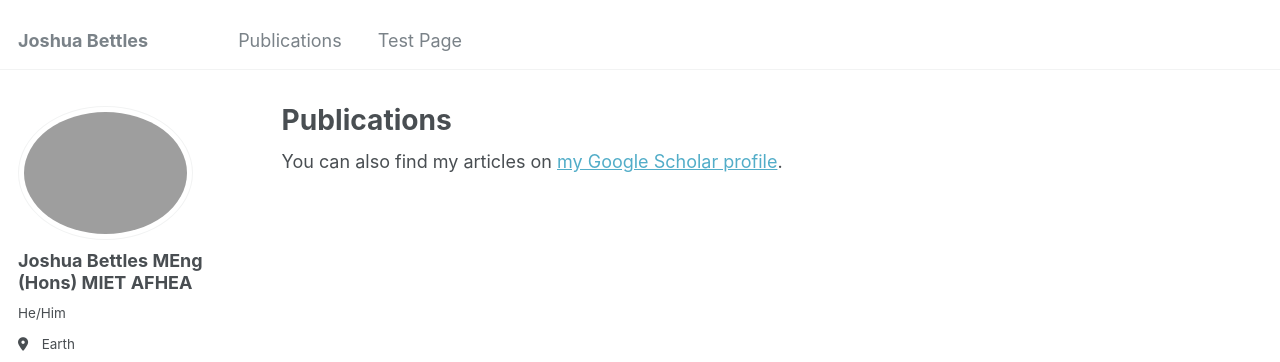
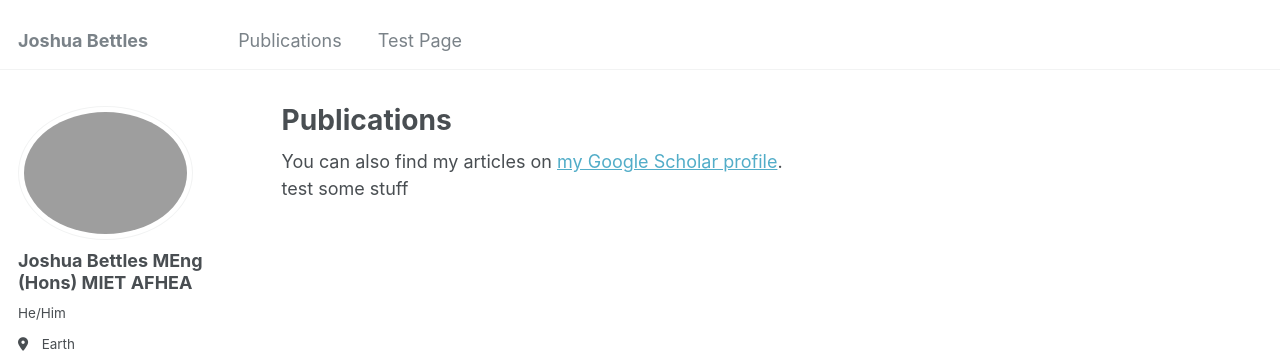
Before and after one commit to Joshua-Bettles/joshua-bettles.github.io, a Jekyll site: the page built from _pages/publications.html, in a window 1280 px wide. Shown: the top 362 px of the page. Built offline with Jekyll 4.4.1, drawn with Linux system fonts in a browser that asks for light colours; some web fonts are replaced.

Commit message:
Publication and test page

```diff
--- a/_pages/publications.html
+++ b/_pages/publications.html
@@ -7,6 +7,8 @@ author_profile: true
 
 {% if site.author.googlescholar %}
   <div class="wordwrap">You can also find my articles on <a href="{{site.author.googlescholar}}">my Google Scholar profile</a>.</div>
+
+  <div> test some stuff </div>
 {% endif %}
 
 {% include base_path %}
```
Also changed, not shown: 1 other file.
